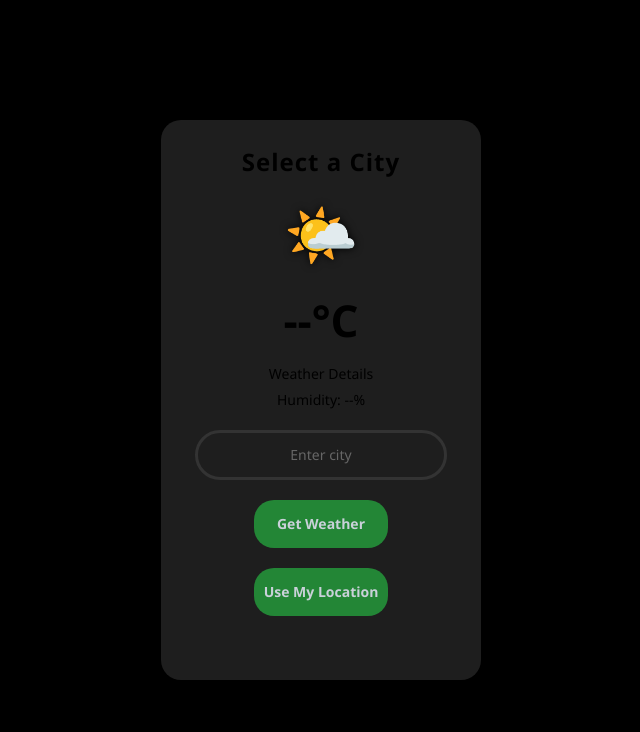
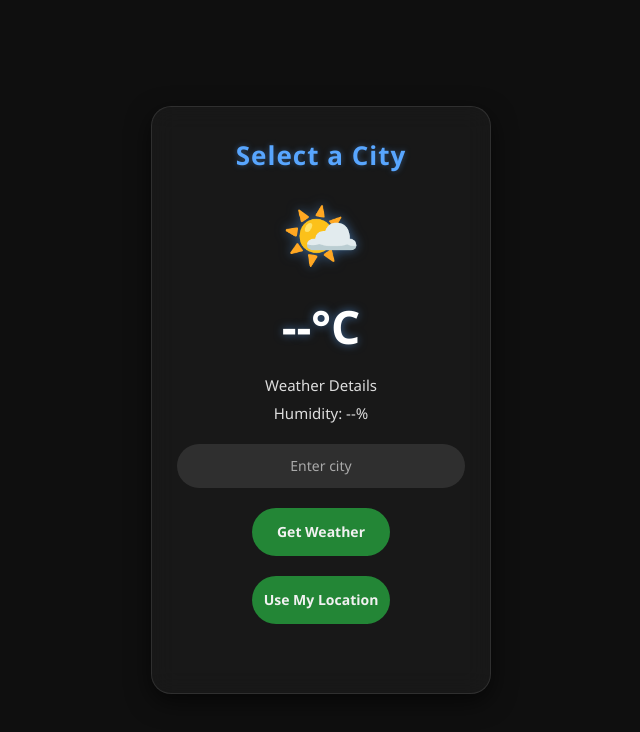
Before and after one commit to MuhammadTalha173/Weather-web, a plain HTML site: page index.html in a window 1280 px wide. Shown: the whole page, without its empty margins (319-959 px from the left). Drawn offline with nearby package versions, Linux system fonts and the light colour scheme.

Commit message:
Update style.css

```diff
--- a/style.css
+++ b/style.css
@@ -5,109 +5,107 @@ body {
   display: flex;
   justify-content: center;
   align-items: center;
-  background: #000000;
+  background: #0f0f0f;
   font-family: 'Segoe UI', Tahoma, Geneva, Verdana, sans-serif;
-  color: #e1e1e1;
+  color: #fff;
 }
 
 /* Main weather card */
 .weather-card {
-  background: #1e1e1e;
+  background: rgba(30, 30, 30, 0.6);
+  backdrop-filter: blur(12px);
   border-radius: 20px;
-  width: 320px;
-  padding: 25px 20px;
-  box-shadow: 0 0 15px rgba(0, 0, 0, 0.8);
+  width: 340px;
+  padding: 30px 25px;
+  box-shadow: 0 8px 25px rgba(0, 0, 0, 0.6);
   text-align: center;
-  color: #e1e1e1;
+  color: #ffffff;
   transition: background-image 0.5s ease-in-out;
 
-  /* ✅ These three are required to make background image visible */
   background-size: cover;
   background-position: center;
   background-repeat: no-repeat;
+  border: 1px solid rgba(255, 255, 255, 0.1);
 }
-
 
 /* City Name */
 .city {
-  font-size: 24px;
-  font-weight: 700;
-  margin-bottom: 10px;
+  font-size: 26px;
+  font-weight: bold;
+  margin-bottom: 12px;
   letter-spacing: 1px;
-  color: #000000;
-
+  color: #58a6ff;
+  text-shadow: 0 0 6px rgba(88, 166, 255, 0.4);
 }
 
 /* Weather Icon */
 .weather-icon {
-  font-size: 60px;
-  margin: 12px 0;
+  font-size: 64px;
+  margin: 14px 0;
   user-select: none;
-  filter: drop-shadow(0 0 4px #000000);
+  filter: drop-shadow(0 0 6px #58a6ff88);
 }
 
 /* Temperature */
 .temp {
-  font-size: 44px;
+  font-size: 46px;
   font-weight: 700;
-  margin: 8px 0 12px;
-  color: #000000;
-  text-shadow: #222;
-
+  margin: 10px 0 16px;
+  color: #ffffff;
+  text-shadow: 0 0 10px #58a6ff88;
 }
 
 /* Details text */
 .details {
-  font-size: 14px;
+  font-size: 15px;
   margin-top: 6px;
-  color: #000000;
+  color: #dddddd;
   text-transform: capitalize;
-
 }
 
 /* Input field styling */
 #cityInput {
-  width: 90%;
-  padding: 12px 3px;
+  width: 100%;
+  padding: 12px 16px;
   font-size: 14px;
-  border-radius: 40px;
-  border: 3px solid #333;
+  border-radius: 30px;
+  border: none;
   outline: none;
   margin-top: 20px;
-  background-color: #22222200;
-  color: #000000;
-  transition: border-color 0.3s ease;
+  background-color: rgba(255, 255, 255, 0.1);
+  color: #fff;
+  text-align: center;
+  transition: background-color 0.3s ease, border 0.3s ease;
 }
 
 #cityInput::placeholder {
-    text-align: center;
-  color: #666;
+  color: #aaa;
 }
 
 #cityInput:focus {
-  border-color: #58a6ff;
+  background-color: rgba(255, 255, 255, 0.2);
+  border: 1px solid #58a6ff;
 }
 
-/* Container for buttons to align side by side */
+/* Buttons */
 .weather-card > button {
   width: 48%;
   padding: 14px 0;
   margin: 20px 1% 0 1%;
   border: none;
-  border-radius: 20px;
+  border-radius: 30px;
   background: #238636;
-  color: #c9d1d9;
-  font-weight: 700;
+  color: #f1f1f1;
+  font-weight: 600;
   cursor: pointer;
   font-size: 14px;
-  box-shadow: none; /* shadow removed */
-  transition: background 0.3s ease;
+  transition: background 0.3s ease, transform 0.2s ease;
 }
 
 .weather-card > button:hover {
   background: #2ea043;
   color: #ffffff;
-  box-shadow: none;
+  transform: scale(1.03);
 }
 
 /* Error message */
@@ -115,7 +113,7 @@ body {
   margin-top: 15px;
   color: #ff6b6b;
   font-weight: 700;
-  text-shadow: 0 0 6px #ff6b6b;
+  text-shadow: 0 0 6px #ff6b6b88;
   min-height: 24px;
   text-align: center;
 }
```
